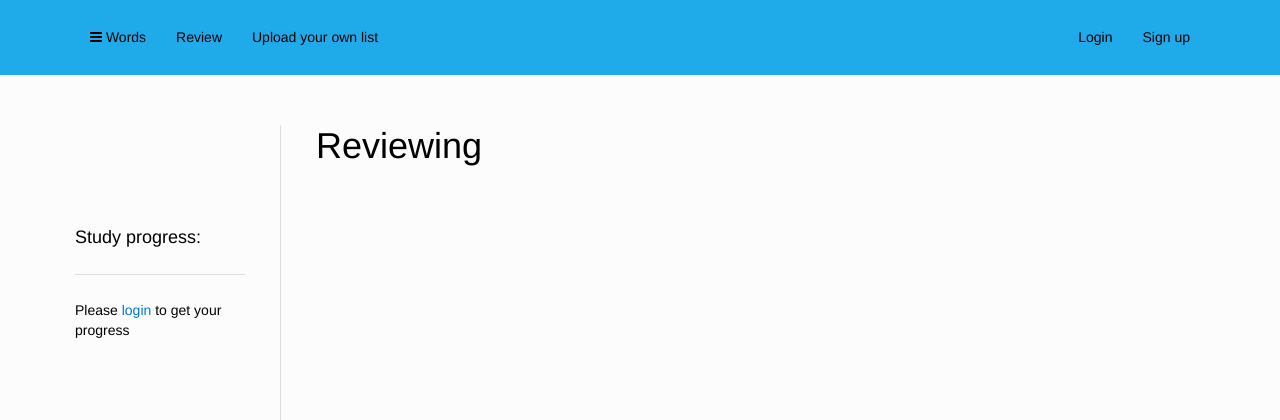
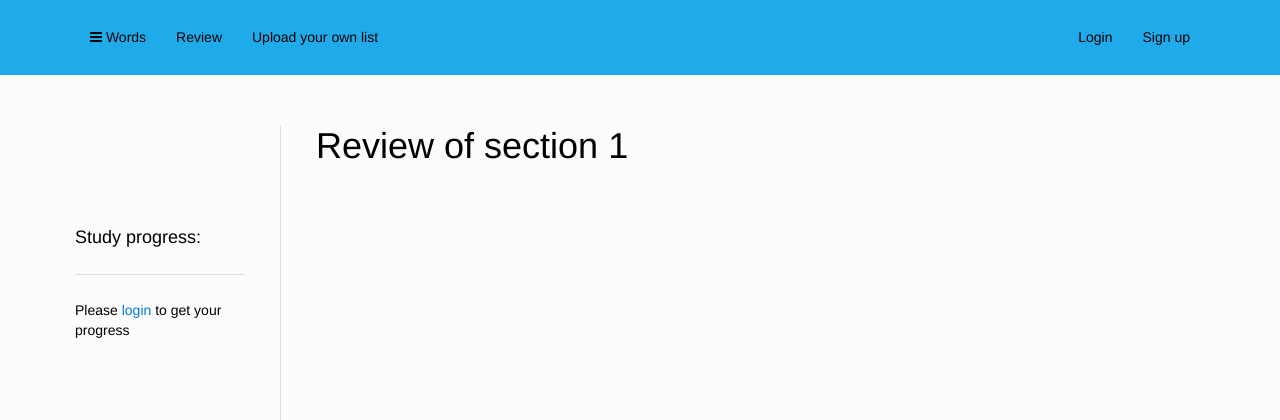
Before and after one commit to QingDerui/Assignment3, a PHP site: page /review.php in a window 1280 px wide. Shown: the top 420 px of the page. Run offline with PHP 8.4, Linux system fonts and the light colour scheme.

Commit message:
1. review.php done(haven't made UI for not logged in users) 2. added href into header(review) 3. added corresponding functions in DB.php

```diff
--- a/review.php
+++ b/review.php
@@ -143,7 +143,8 @@
                 <div class="uk-grid">
                     <div class="uk-container-center uk-width-large-1-1">
                         <?php
-                        echo "<h1>Reviewing</h1>";
+                        $section = $_SESSION['section'];
+                        echo "<h1>Review of section $section</h1>";
                         ?>
                     </div>
                 </div>
```
